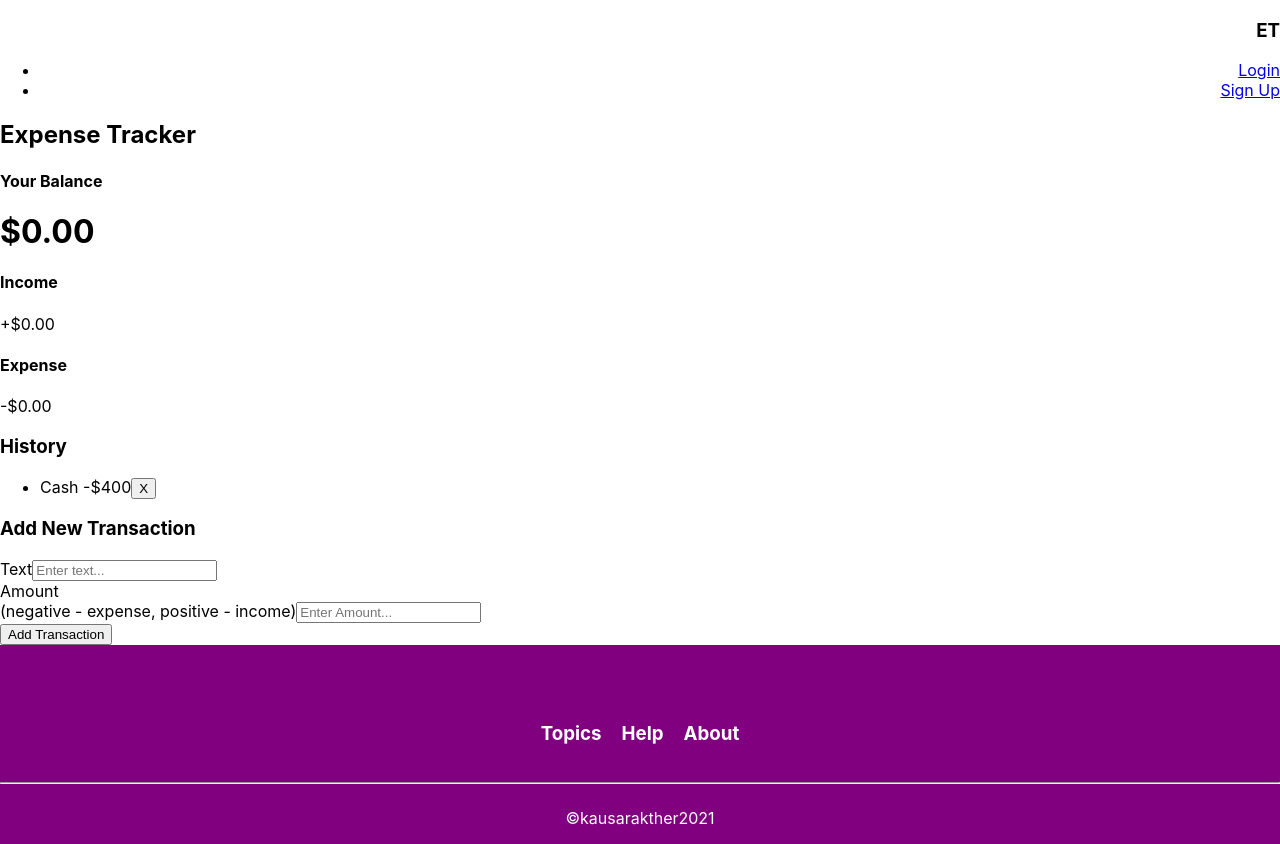
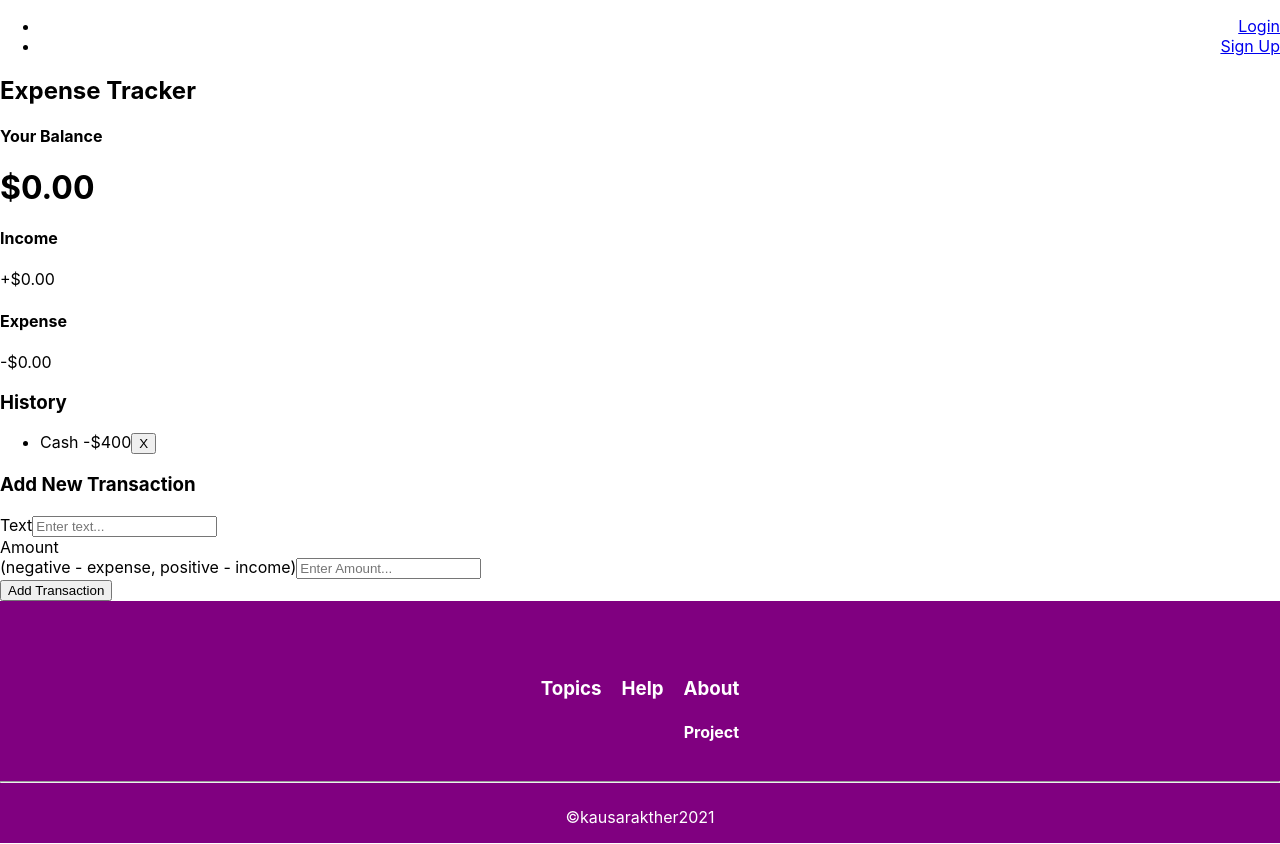
Before and after one commit to kakther/data-visualization-front-end, a React (Create React App) app: page / in a window 1280 px wide. Built offline with nearby package versions, Linux system fonts and the light colour scheme.

Commit message:
add .eenv

```diff
--- a/src/components/Footer.js
+++ b/src/components/Footer.js
@@ -18,6 +18,7 @@ const Footer = () => {
                 {/*COLUMN3*/}
                 <div className='col'>
                     <h3>About</h3>
+                    <h4>Project</h4>
                 </div>
             </div>
 
--- a/src/components/Nav.js
+++ b/src/components/Nav.js
@@ -3,7 +3,7 @@ import React from 'react'
 const Nav = () => {
   return (
     <div className="nav-bar">
-        <h3>ET</h3>
+
         <ul className="ul">
             <li>
                 <a href="/" >Login</a>
```
Also changed, not shown: 1 other file (tests, documents, lock files or other folders).
